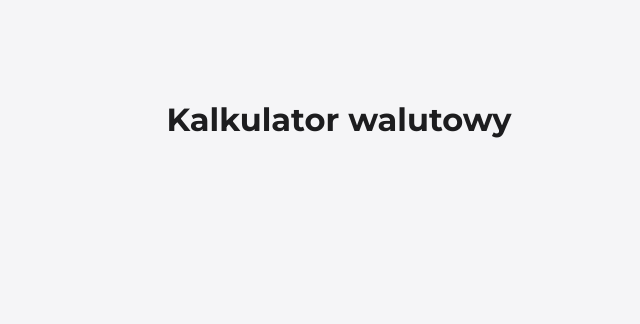
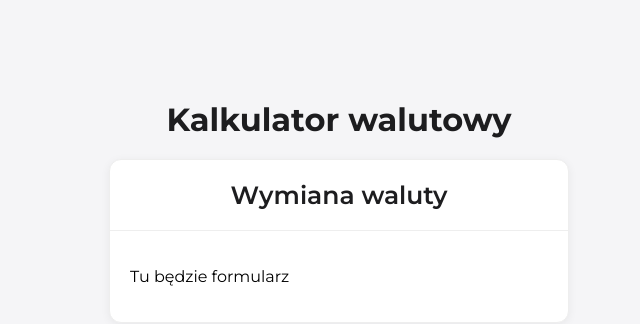
Before and after one commit to kam-bar/currency-converter-react, a React (Create React App) app: page / in a window 1280 px wide. Shown: the top 324 px of the page, without its empty margins (301-941 px from the left). Built offline with nearby package versions, Linux system fonts and the light colour scheme.

Commit message:
add Section component

```diff
--- a/src/App.js
+++ b/src/App.js
@@ -1,10 +1,16 @@
 import Container from "./components/Container";
 import Header from "./components/Header";
+import Section from "./components/Section";
+
 
 function App() {
   return (
     <Container>
       <Header title="Kalkulator walutowy" />
+      <Section
+        title="Wymiana waluty"
+        body={<p>Tu będzie formularz</p>}
+      />
     </Container>
   );
 }
--- /dev/null
+++ b/src/components/Section/Section.css
@@ -0,0 +1,24 @@
+.section {
+    background: white;
+    margin: 20px 0;
+    box-shadow: 0 2px 10px rgba(0, 0, 0, 0.06);
+    border-radius: 12px;
+    border: 1px solid #eee;
+}
+
+.section__header {
+    padding: 20px;
+    border-bottom: 1px solid #eee;
+}
+
+.section__title {
+    margin: 0;
+    font-size: 25px;
+    font-weight: 600;
+    color: #1d1d1f;
+    text-align: center;
+}
+
+.section__body {
+    padding: 20px;
+}
--- /dev/null
+++ b/src/components/Section/index.js
@@ -0,0 +1,14 @@
+import "./Section.css";
+
+const Section = ({ title, body }) => (
+    <section className="section">
+        {title && (
+            <header className="section__header">
+                <h2 className="section__title">{title}</h2>
+            </header>
+        )}
+        <div className="section__body">{body}</div>
+    </section>
+);
+
+export default Section;
```
